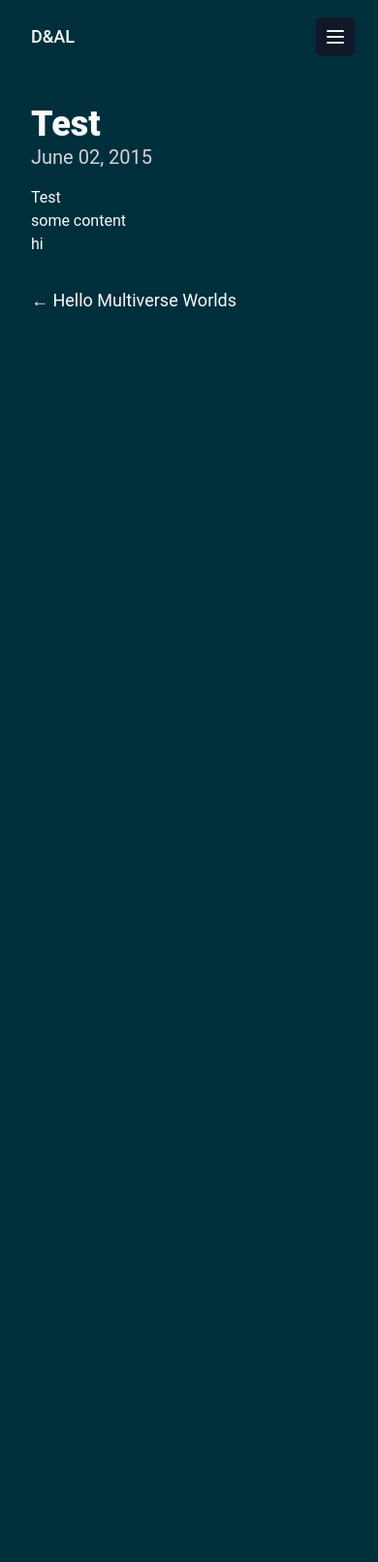
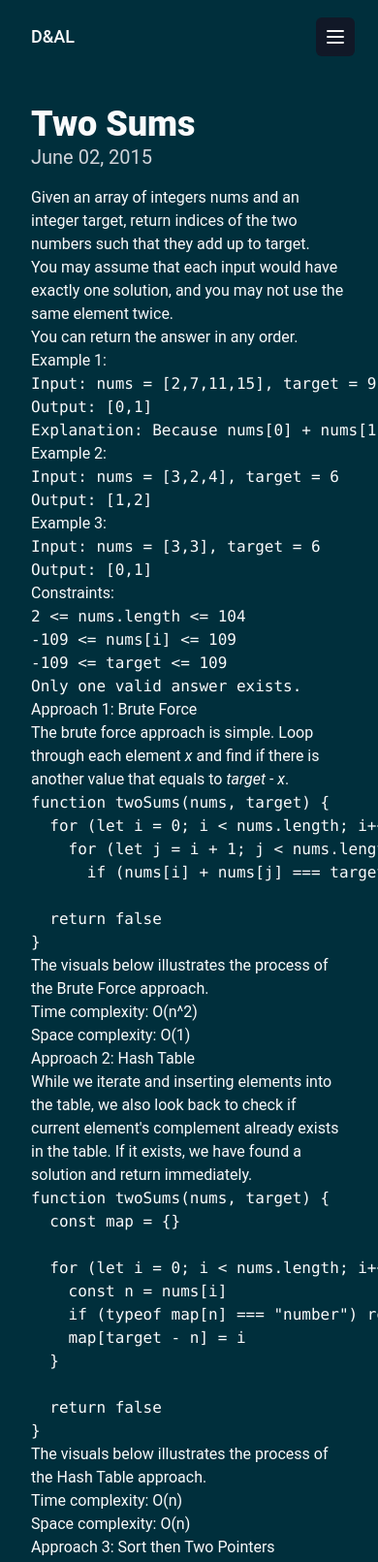
Before and after one commit to aueangpanit/datastructures-and-algorithms, a Gatsby site: page /problems/test in a window 390 px wide. Shown: the top 1611 px of the page at 97% size. Before the commit the page ends 844 px from the top, so only its background shows below. Built offline with nearby package versions, Linux system fonts and the light colour scheme; Gatsby itself is replaced by a stand-in of ours; some packages are replaced by stand-ins of ours; code samples lack their colours; what @tailwindcss/typography would draw is missing.

Commit message:
Added header animation

````diff
--- a/content/blog/problems/test.mdx
+++ b/content/blog/problems/test.mdx
@@ -1,10 +1,120 @@
 ---
-title: Test
+title: Two Sums
 date: "2015-06-02T22:12:03.284Z"
+tags: Easy, Two Pointers, Arrays
 ---
 
-# Test
+Given an array of integers nums and an integer target, return indices of the two numbers such that they add up to target.
 
-some content
+You may assume that each input would have exactly one solution, and you may not use the same element twice.
 
-<div>hi</div>
+You can return the answer in any order.
+
+Example 1:
+
+```
+Input: nums = [2,7,11,15], target = 9
+Output: [0,1]
+Explanation: Because nums[0] + nums[1] == 9, we return [0, 1].
+```
+
+Example 2:
+
+```
+Input: nums = [3,2,4], target = 6
+Output: [1,2]
+```
+
+Example 3:
+
+```
+Input: nums = [3,3], target = 6
+Output: [0,1]
+```
+
+Constraints:
+
+```
+2 <= nums.length <= 104
+-109 <= nums[i] <= 109
+-109 <= target <= 109
+Only one valid answer exists.
+```
+
+## Approach 1: Brute Force
+
+The brute force approach is simple. Loop through each element _x_ and find if there is another value that equals to _target - x_.
+
+```js
+function twoSums(nums, target) {
+  for (let i = 0; i < nums.length; i++)
+    for (let j = i + 1; j < nums.length; j++)
+      if (nums[i] + nums[j] === target) return [i, j]
+
+  return false
+}
+```
+
+The visuals below illustrates the process of the Brute Force approach.
+
+Time complexity: O(n^2)
+
+Space complexity: O(1)
+
+## Approach 2: Hash Table
+
+While we iterate and inserting elements into the table, we also look back to check if current element's complement already exists in the table. If it exists, we have found a solution and return immediately.
+
+```js
+function twoSums(nums, target) {
+  const map = {}
+
+  for (let i = 0; i < nums.length; i++) {
+    const n = nums[i]
+    if (typeof map[n] === "number") return [map[target - n], i]
+    map[target - n] = i
+  }
+
+  return false
+}
+```
+
+The visuals below illustrates the process of the Hash Table approach.
+
+Time complexity: O(n)
+
+Space complexity: O(n)
+
+## Approach 3: Sort then Two Pointers
+
+If the array is sorted, then it is posible to find the two sums by using two pointers. Assuming that we sort in acending order then, starting at each end move the left pointer up if the sum of the current numbers is less than the target. Similarly, move the the right pointer down if the current sum is more than the target. Return when the sum is equal to the target otherwise terminate when the left pointer is next to the right pointer.
+
+```js
+function twoSums(nums, target) {
+  nums.sort((a, b) => {
+    if (a < b) return -1
+    else if (a > b) return 1
+    return 0
+  })
+
+  let i = 0
+  let j = nums.length - 1
+
+  while (i < j) {
+    const sum = nums[i] + nums[j]
+    if (sum === target) return [i, j]
+    else if (sum < target) i++
+    else j--
+  }
+
+  return []
+}
+```
+
+The visual below illustrates this process.
+
+The time and space complexity mostly depends on the sorting algorithm used. If Quick sort is used then sorting requires O(nlog(n)) time and O(log(n)) space. The two pointers algorithm requires O(n) time and O(1) space. In this case the overall time and space complexities are given below:
+
+Time complexity: O(nlog(n)).
+
+Space complexity: O(log(n)).
--- a/src/components/common/Divider.tsx
+++ b/src/components/common/Divider.tsx
@@ -2,7 +2,7 @@ import React from "react"
 
 import { SweepingAnimationWrapper } from "../animations"
 
-export const Divider: React.FC<HTMLHRElement> = () => (
+export const Divider: React.FC = () => (
   <SweepingAnimationWrapper>
     <hr className="border-skin-fg-muted" />
   </SweepingAnimationWrapper>
--- a/src/components/common/Header.tsx
+++ b/src/components/common/Header.tsx
@@ -13,6 +13,8 @@ import {
   XIcon,
 } from "@heroicons/react/outline"
 
+import { Button } from "./Button"
+
 const resources = ["Dashboard", "Posts", "Projects", "About"]
 
 export const Header: React.FC<EmptyProps> = () => {
@@ -21,10 +23,12 @@ export const Header: React.FC<EmptyProps> = () => {
       <div className="px-8 lg:px-24">
         <div className="flex justify-between items-center py-6 md:justify-start md:space-x-10">
           <div className="flex justify-start lg:w-0 lg:flex-1">
+            <Button>
               <Link to="/" className="text-lg font-medium">
                 <span className="sr-only">Home</span>
                 D&AL
-            </Link>
+              </Link>{" "}
+            </Button>
           </div>
           <div className="-mr-2 -my-2 md:hidden">
             <Popover.Button className="bg-skin-header rounded-md p-2 inline-flex items-center justify-center text-skin-header-fg focus:outline-none focus:ring-2 focus:ring-inset focus:ring-skin-focus">
@@ -32,11 +36,13 @@ export const Header: React.FC<EmptyProps> = () => {
               <MenuIcon className="h-6 w-6" aria-hidden="true" />
             </Popover.Button>
           </div>
-          <div className="hidden md:flex items-center justify-end md:flex-1 lg:w-0 space-x-8">
+          <div className="hidden md:flex items-center md:flex-1 lg:w-0 space-x-8">
             {resources.map(item => (
-              <Link to="/" key={item} className="whitespace-nowrap text-lg">
+              <Button>
+                <Link to="/" className="whitespace-nowrap text-lg">
                   {item}
                 </Link>
+              </Button>
             ))}
           </div>
         </div>
@@ -58,6 +64,7 @@ export const Header: React.FC<EmptyProps> = () => {
           <div className="rounded-lg shadow-lg ring-1 ring-skin-header ring-opacity-5 bg-skin-header text-skin-header-fg border divide-y-2 divide-skin-header-muted">
             <div className="pt-5 pb-6 px-5">
               <div className="z-50 flex items-center justify-between">
+                <Button>
                   <Link
                     to="/"
                     className="focus:outline-none focus:ring-2 focus:ring-inset focus:ring-skin-focus"
@@ -65,6 +72,7 @@ export const Header: React.FC<EmptyProps> = () => {
                     <span className="sr-only">Home</span>
                     <HomeIcon className="h-8 w-auto" />
                   </Link>
+                </Button>
                 <div className="-mr-2">
                   <Popover.Button className="bg-skin-header rounded-md p-2 inline-flex items-center justify-center text-skin-header-fg focus:outline-none focus:ring-2 focus:ring-inset focus:ring-skin-focus">
                     <span className="sr-only">Close menu</span>
--- a/src/templates/BlogPost.tsx
+++ b/src/templates/BlogPost.tsx
@@ -6,6 +6,10 @@ import {
 } from "gatsby"
 import { MDXRenderer } from "gatsby-plugin-mdx"
 
+import {
+  FadeInAnimationWrapper,
+  SweepingAnimationWrapper,
+} from "@/components/animations"
 import { PageProps } from "@/definitions"
 
 import { Seo } from "../components/common"
@@ -22,6 +26,7 @@ const BlogPostTemplate: React.FC<PageProps> = ({ data, location }) => {
         description={post.frontmatter.description || post.excerpt}
       />
       <article itemScope itemType="http://schema.org/Article">
+        <SweepingAnimationWrapper timingFunction="linear">
           <header>
             <h1
               className="col-start-2 font-black text-skin-fg text-4xl md:text-6xl"
@@ -29,16 +34,21 @@ const BlogPostTemplate: React.FC<PageProps> = ({ data, location }) => {
             >
               {post.frontmatter.title}
             </h1>
+            <FadeInAnimationWrapper>
               <p className="col-start-2 text-xl text-skin-fg-muted">
                 {post.frontmatter.date}
               </p>
+            </FadeInAnimationWrapper>
           </header>
+        </SweepingAnimationWrapper>
+        <FadeInAnimationWrapper>
           <section
             itemProp="articleBody"
             className="prose lg:prose-xl text-skin-fg mt-4"
           >
             <MDXRenderer>{post.body}</MDXRenderer>
           </section>
+        </FadeInAnimationWrapper>
       </article>
       <nav className="mt-8 grid grid-cols-blog">
         <ul className="col-start-2 text-lg flex flex-wrap justify-between">
--- a/tsconfig.json
+++ b/tsconfig.json
@@ -3,7 +3,7 @@
     "module": "commonjs",
     "target": "esnext",
     "allowSyntheticDefaultImports": true,
-    "jsx": "preserve",
+    "jsx": "react",
     "lib": ["dom", "esnext"],
     "moduleResolution": "node",
     "noEmit": true,
````
Lines whose indentation alone changed are shown as unchanged.
